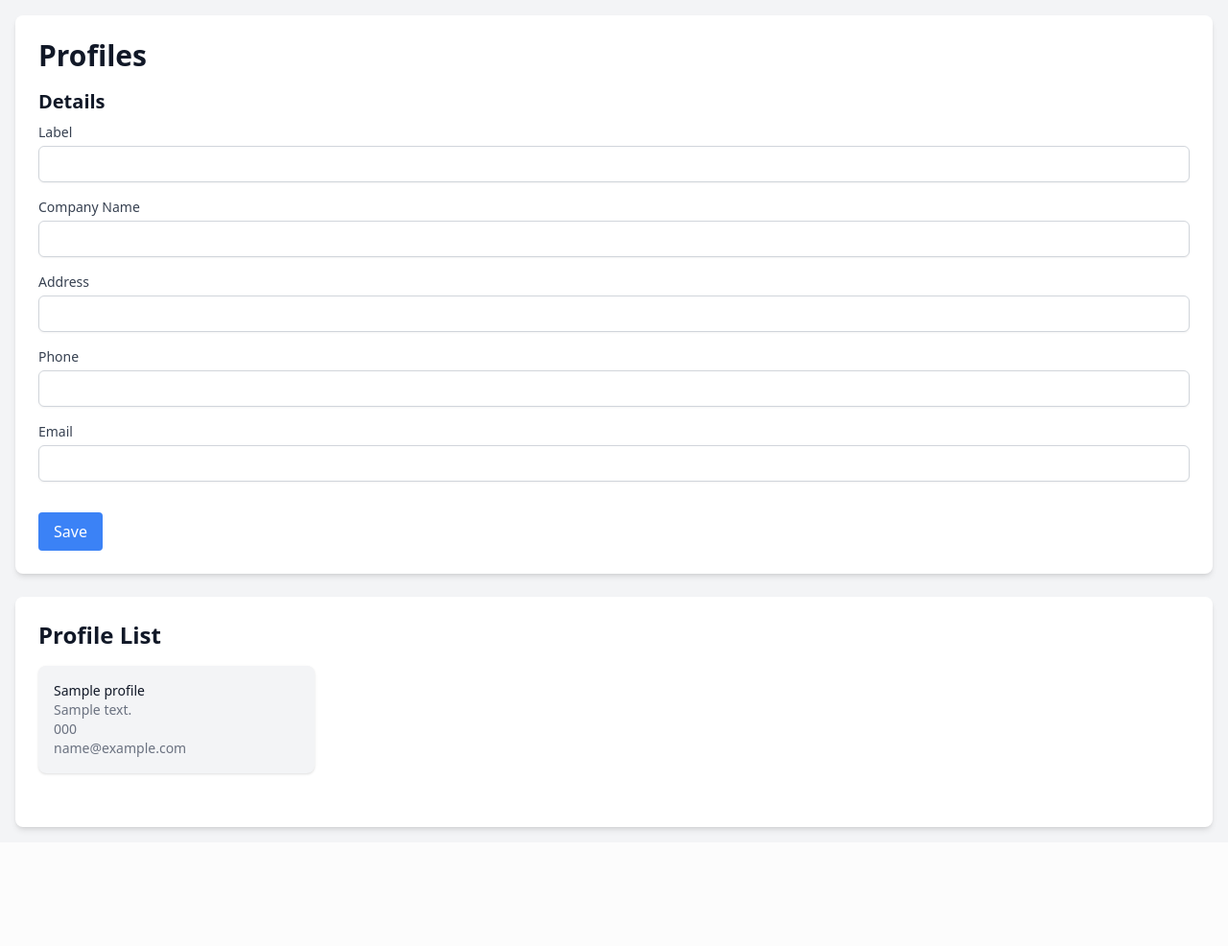
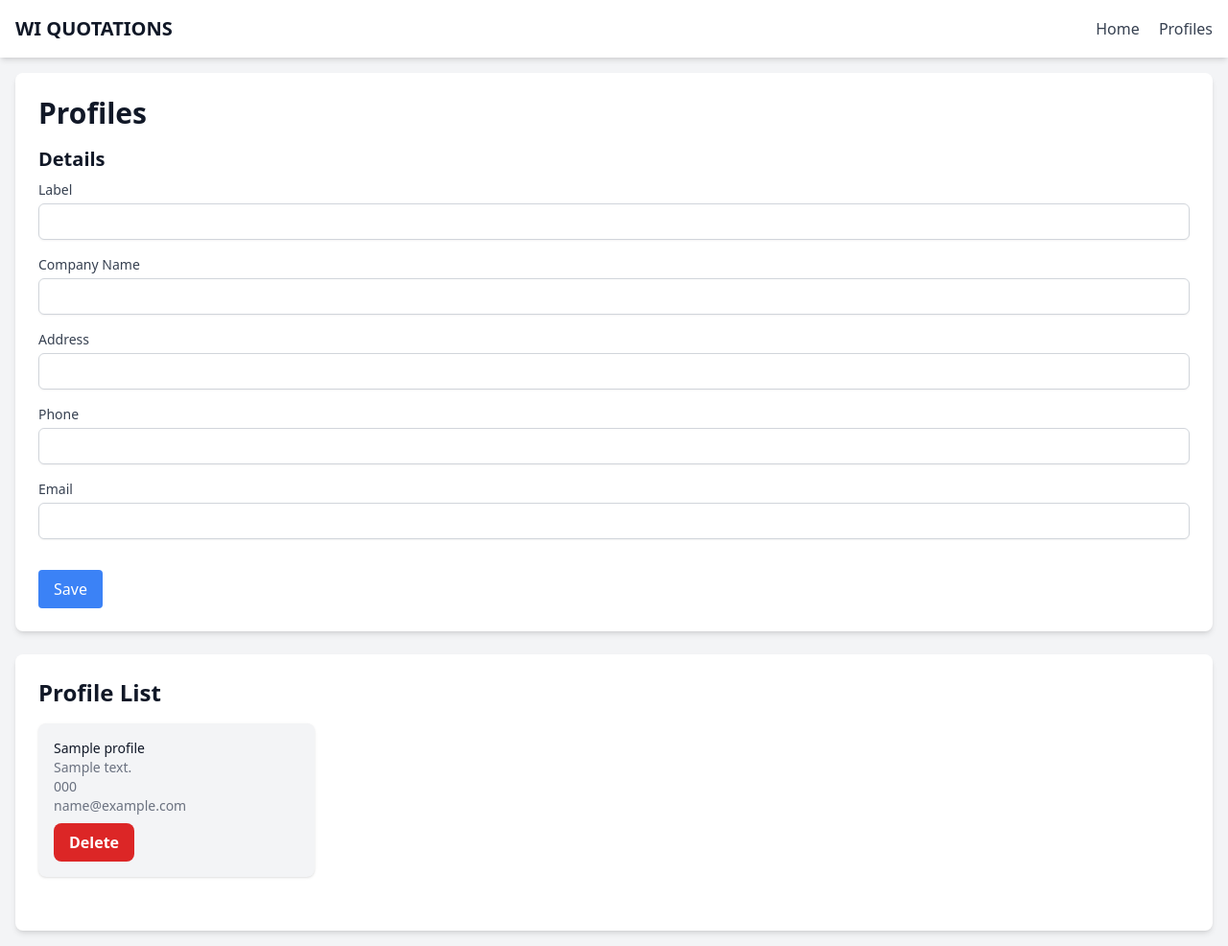
Before and after one commit to Waicung/wi-quotations, a PHP site: template templates/profiles.twig in a window 1280 px wide. Shown: the whole page at 96% size. Before the commit the page ends 868 px from the top, so only its background shows below. Run offline with PHP 8.4, Linux system fonts and the light colour scheme; the template is opened without the code that fills it: most values are stand-ins (such as "Sample title", 1, 10 or a date in 2020); some libraries are stand-ins or nearby versions.

Commit message:
profile removal

```diff
--- a/public/css/output.css
+++ b/public/css/output.css
@@ -593,11 +593,6 @@ video {
   margin-right: -0.5rem;
 }
 
-.mx-2 {
-  margin-left: 0.5rem;
-  margin-right: 0.5rem;
-}
-
 .mx-auto {
   margin-left: auto;
   margin-right: auto;
@@ -619,6 +614,10 @@ video {
   margin-top: 0.25rem;
 }
 
+.mt-2 {
+  margin-top: 0.5rem;
+}
+
 .block {
   display: block;
 }
@@ -633,6 +632,20 @@ video {
 
 .flex-wrap {
   flex-wrap: wrap;
+}
+
+.items-center {
+  align-items: center;
+}
+
+.justify-between {
+  justify-content: space-between;
+}
+
+.space-x-4 > :not([hidden]) ~ :not([hidden]) {
+  --tw-space-x-reverse: 0;
+  margin-right: calc(1rem * var(--tw-space-x-reverse));
+  margin-left: calc(1rem * calc(1 - var(--tw-space-x-reverse)));
 }
 
 .rounded {
@@ -664,6 +677,11 @@ video {
 .bg-gray-100 {
   --tw-bg-opacity: 1;
   background-color: rgb(243 244 246 / var(--tw-bg-opacity));
+}
+
+.bg-red-600 {
+  --tw-bg-opacity: 1;
+  background-color: rgb(220 38 38 / var(--tw-bg-opacity));
 }
 
 .bg-white {
@@ -769,9 +787,31 @@ video {
   box-shadow: var(--tw-ring-offset-shadow, 0 0 #0000), var(--tw-ring-shadow, 0 0 #0000), var(--tw-shadow);
 }
 
+.transition {
+  transition-property: color, background-color, border-color, text-decoration-color, fill, stroke, opacity, box-shadow, transform, filter, -webkit-backdrop-filter;
+  transition-property: color, background-color, border-color, text-decoration-color, fill, stroke, opacity, box-shadow, transform, filter, backdrop-filter;
+  transition-property: color, background-color, border-color, text-decoration-color, fill, stroke, opacity, box-shadow, transform, filter, backdrop-filter, -webkit-backdrop-filter;
+  transition-timing-function: cubic-bezier(0.4, 0, 0.2, 1);
+  transition-duration: 150ms;
+}
+
+.duration-300 {
+  transition-duration: 300ms;
+}
+
 .hover\:bg-blue-700:hover {
   --tw-bg-opacity: 1;
   background-color: rgb(29 78 216 / var(--tw-bg-opacity));
+}
+
+.hover\:bg-red-800:hover {
+  --tw-bg-opacity: 1;
+  background-color: rgb(153 27 27 / var(--tw-bg-opacity));
+}
+
+.hover\:text-blue-500:hover {
+  --tw-text-opacity: 1;
+  color: rgb(59 130 246 / var(--tw-text-opacity));
 }
 
 .focus\:border-blue-500:focus {
@@ -784,9 +824,24 @@ video {
   outline-offset: 2px;
 }
 
+.focus\:ring-2:focus {
+  --tw-ring-offset-shadow: var(--tw-ring-inset) 0 0 0 var(--tw-ring-offset-width) var(--tw-ring-offset-color);
+  --tw-ring-shadow: var(--tw-ring-inset) 0 0 0 calc(2px + var(--tw-ring-offset-width)) var(--tw-ring-color);
+  box-shadow: var(--tw-ring-offset-shadow), var(--tw-ring-shadow), var(--tw-shadow, 0 0 #0000);
+}
+
 .focus\:ring-blue-500:focus {
   --tw-ring-opacity: 1;
   --tw-ring-color: rgb(59 130 246 / var(--tw-ring-opacity));
+}
+
+.focus\:ring-red-500:focus {
+  --tw-ring-opacity: 1;
+  --tw-ring-color: rgb(239 68 68 / var(--tw-ring-opacity));
+}
+
+.focus\:ring-opacity-50:focus {
+  --tw-ring-opacity: 0.5;
 }
 
 @media (min-width: 640px) {
--- a/src/Models/Profile.php
+++ b/src/Models/Profile.php
@@ -8,5 +8,5 @@ use Illuminate\Database\Eloquent\Model;
 class Profile extends Model
 {
     protected $table = 'profiles';
-    protected $fillable = ['label', 'company_name', 'company_address', 'company_phone', 'company_email'];
+    protected $fillable = ['company_label', 'company_name', 'company_address', 'company_phone', 'company_email'];
 }
--- /dev/null
+++ b/templates/partials/navigation.twig
@@ -0,0 +1,10 @@
+<!-- templates/partials/navigation.twig -->
+<nav class="bg-white shadow-md">
+    <div class="container mx-auto p-4 flex justify-between items-center">
+        <a href="/" class="text-xl font-bold text-gray-900 hover:text-blue-500 transition duration-300">WI QUOTATIONS</a>
+        <div class="space-x-4">
+            <a href="/" class="text-gray-700 hover:text-blue-500 transition duration-300">Home</a>
+            <a href="/profiles" class="text-gray-700 hover:text-blue-500 transition duration-300">Profiles</a>
+        </div>
+    </div>
+</nav>
--- a/templates/profiles.twig
+++ b/templates/profiles.twig
@@ -7,6 +7,7 @@
     <link rel="stylesheet" href="/css/output.css">
 </head>
 <body class="bg-gray-100 text-gray-900">
+    {% include 'partials/navigation.twig' %}
     <div class="container mx-auto p-4">
         <div class="bg-white shadow-md rounded-lg p-6 mb-6">
             <h1 class="text-3xl font-bold mb-4">Profiles</h1>
@@ -49,13 +50,14 @@
             <p class="text-sm text-gray-500">{{ profile.company_address }}</p>
             <p class="text-sm text-gray-500">{{ profile.company_phone }}</p>
             <p class="text-sm text-gray-500">{{ profile.company_email }}</p>
+            <form action="/delete-profile/{{ profile.id }}" method="post" class="mt-2">
+                <button type="submit" class="px-4 py-2 bg-red-600 text-white font-bold rounded-lg hover:bg-red-800 focus:outline-none focus:ring-2 focus:ring-red-500 focus:ring-opacity-50">Delete</button>
+            </form>
             </div>
             </div>
             {% endfor %}
             </div>
         </div>
     </div>
-
-
 </body>
 </html>
```
Also changed, not shown: app/routes.php (+18 -6 lines), templates/index.twig (+5 -4 lines), databases/database.sqlite.
